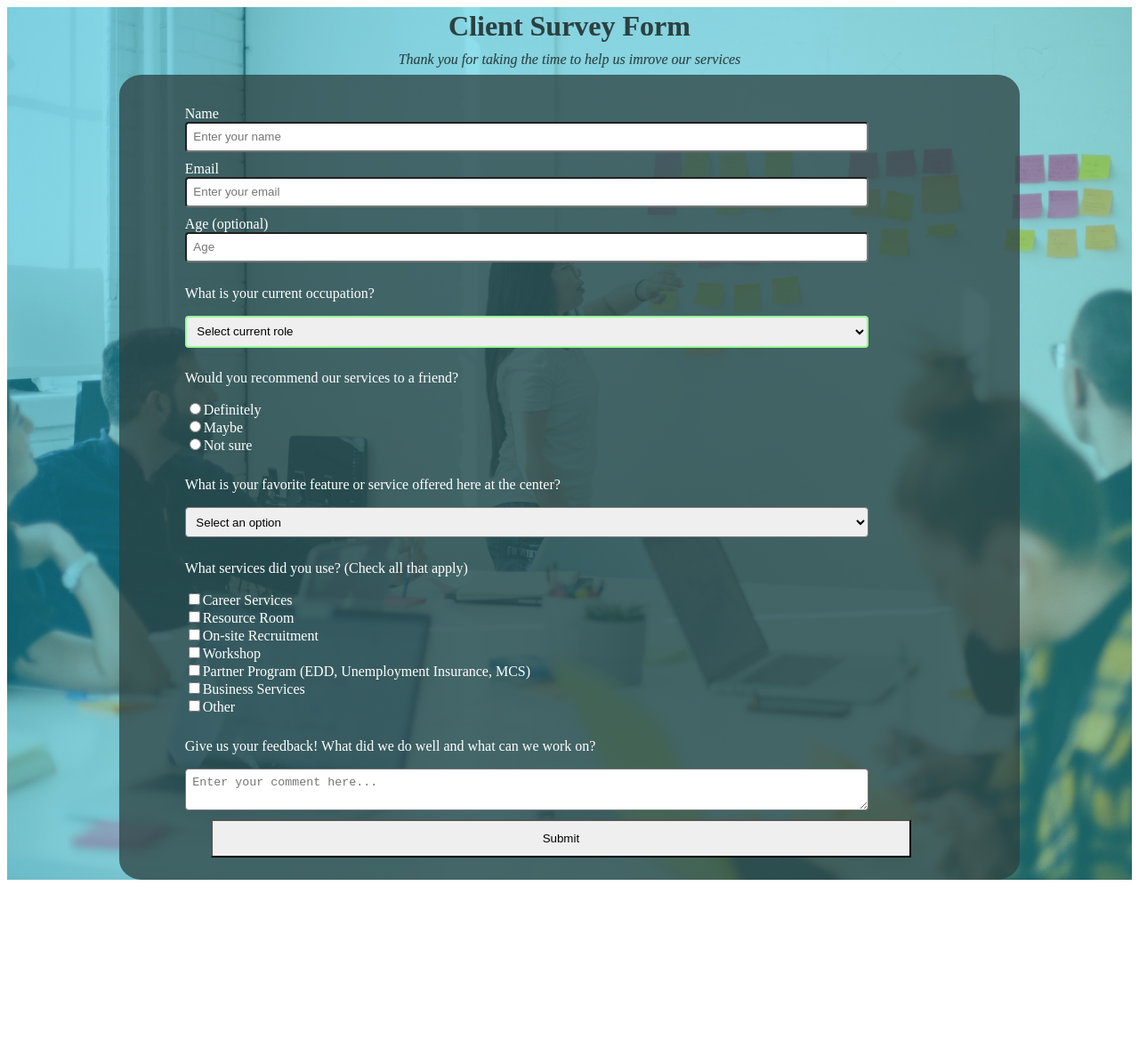
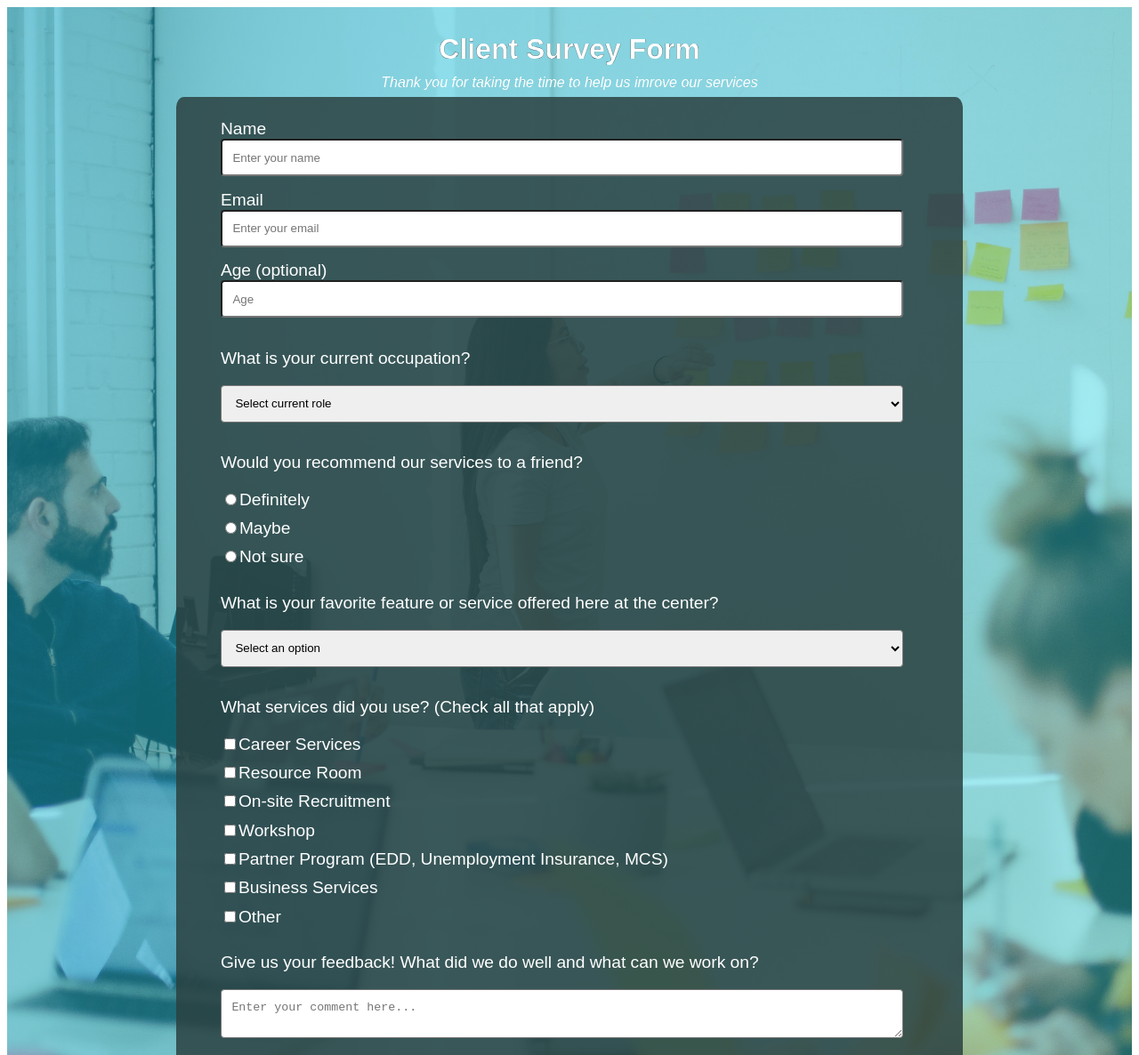
Before and after one commit to herijuache/client-survey-form, a plain HTML site: page index.html in a window 1280 px wide. Shown: the top 1186 px of the page at 89% size. Before the commit the page ends 997 px from the top, so only its background shows below. Drawn offline with Linux system fonts and the light colour scheme.

Commit message:
All tests passed, finished CSS styling

```diff
--- a/index.html
+++ b/index.html
@@ -36,7 +36,6 @@
             </header>
             <!-- Begin form-->
             <form id="survey-form" action="" method="get">
-            <section>
                 <div class="form-group">
                     <label id="name-label" for="name">Name</label>
                     <input type="text" name="name" id="name" placeholder="Enter your name" required>
@@ -50,7 +49,7 @@
                     <input type="number" min="1" max="200" name="number" id="number" placeholder="Age">
                 </div>
                 <div class="form-group">
-                    <p>What is your current occupation?</p>
+                    <p class="drop-p">What is your current occupation?</p>
                     <select name="dropdown" id="dropdown" required>
                         <option disabled selected value>Select current role</option>
                         <option value="student">Student</option>
@@ -111,7 +110,6 @@
                     <textarea class="input-textarea" name="comment-area" id="comments" placeholder="Enter your comment here..."></textarea>
                 </div>
                 <button id="submit" type="submit">Submit</button>
-            </section>
             </form>
         </main>
     </body>
--- a/styles.css
+++ b/styles.css
@@ -6,55 +6,71 @@ main {
 }
 
 #title-section {
+    font-family: Arial, Helvetica, sans-serif;
     color: white;
     display: flex;
     flex-direction: column;
     align-items: center;
     line-height: 0.5px;
-    -webkit-text-stroke-width: 0.10px;
+    -webkit-text-stroke-width: 0.20px;
+    -webkit-text-stroke-color: black;
 }
 
 #survey-form {
     color: white;
-    background-color: rgb(43, 65, 65, 0.75);
-    border-radius: 2.5%;
+    background-color: rgb(43, 65, 65, 0.85);
+    border-radius: 1%;
     padding: 2%;
-    margin: 0 10% 0 10%;
+    margin: 0 15% 0 15%;
+    font-family: Arial, Helvetica, sans-serif;
 }
 
+@media (min-width: 480px) {
+    form {
+        padding: 10%;
+    }
+}
+
+#title {
+    padding-top: 2%;;
+}
 input, #dropdown,
 #most-like, #comments {
     border-radius: 0.25rem;
-    padding: 1%;
+    padding: 1.5%;
+    margin-bottom: 2%;
 }
 
 h1 {
-    color: rgb(43, 65, 65);
+    color: white; /*rgb(43, 65, 65);*/
 }
 
 #description {
     font-size: 1rem;
     font-style: italic;
-    color: rgb(43, 65, 65);
+    color: white;/*rgb(43, 65, 65);*/
+    -webkit-text-stroke-width: 0.01px;
+    -webkit-text-stroke-color: black;
 }
 
 .form-group {
     display: flex;
     flex-direction: column;
     align-items: left;
-    padding: 0 15% 0 5%;
-    margin: 1% auto 0 auto;
-}
-
-#dropdown {
-    border: 2px solid palegreen;
+    padding: 0 3% 0 3%;
+    margin: 0 2% 0 auto;
+    font-size: 1.2rem;
 }
 
 #submit {
     display: block;
-    width: 82%;
-    padding: 0.75rem;
-    border-radius: 2px;;
+    width: 92.5%;
+    padding: 0.90rem;
+    border-radius: 5px;;
     cursor: pointer;
-    margin: 1% 10% 0 auto;
+    margin: 1% 15% 0 2.6%;
 }
+
+#submit:hover {
+    background-color: #C5D8D1;
+}
```
